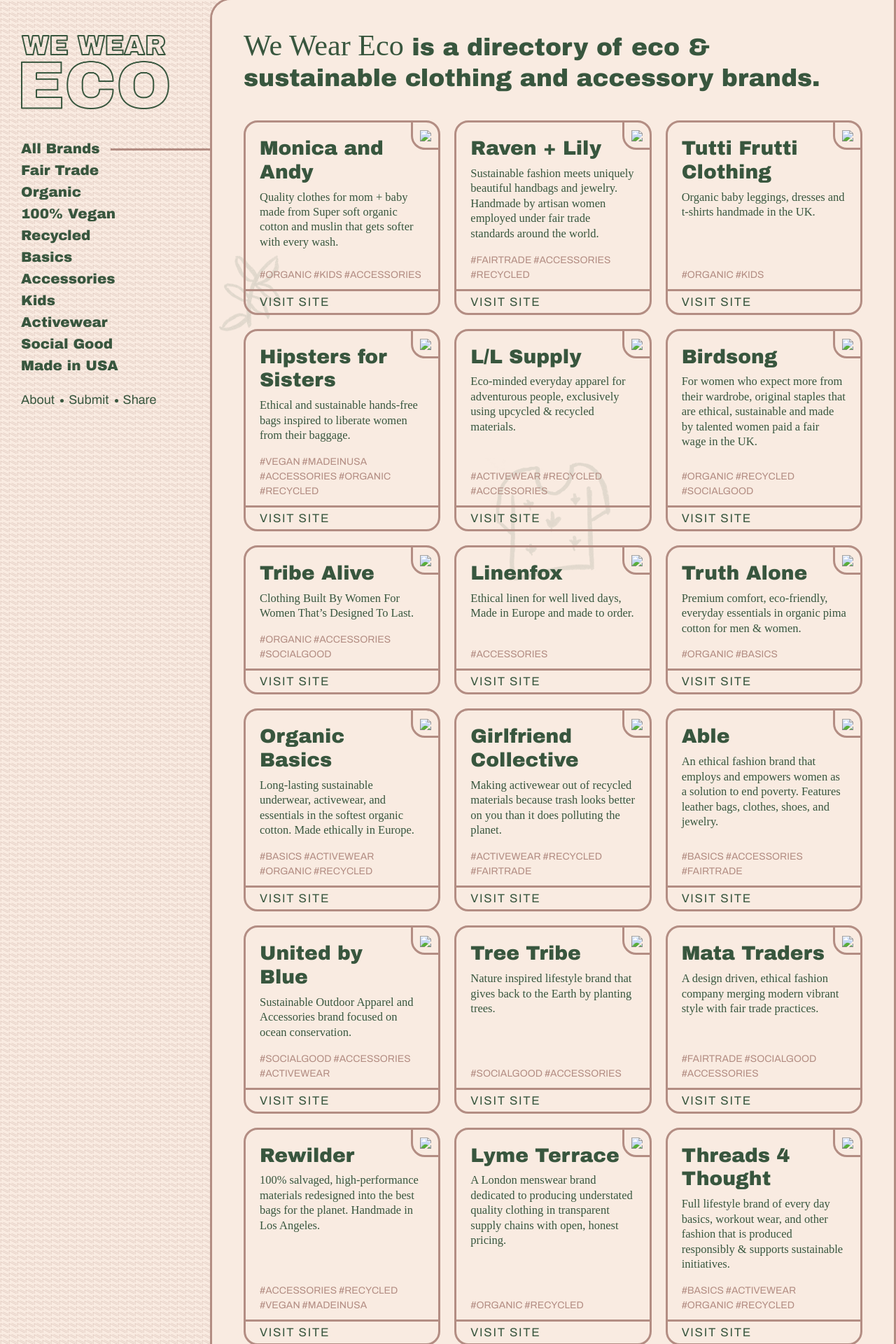
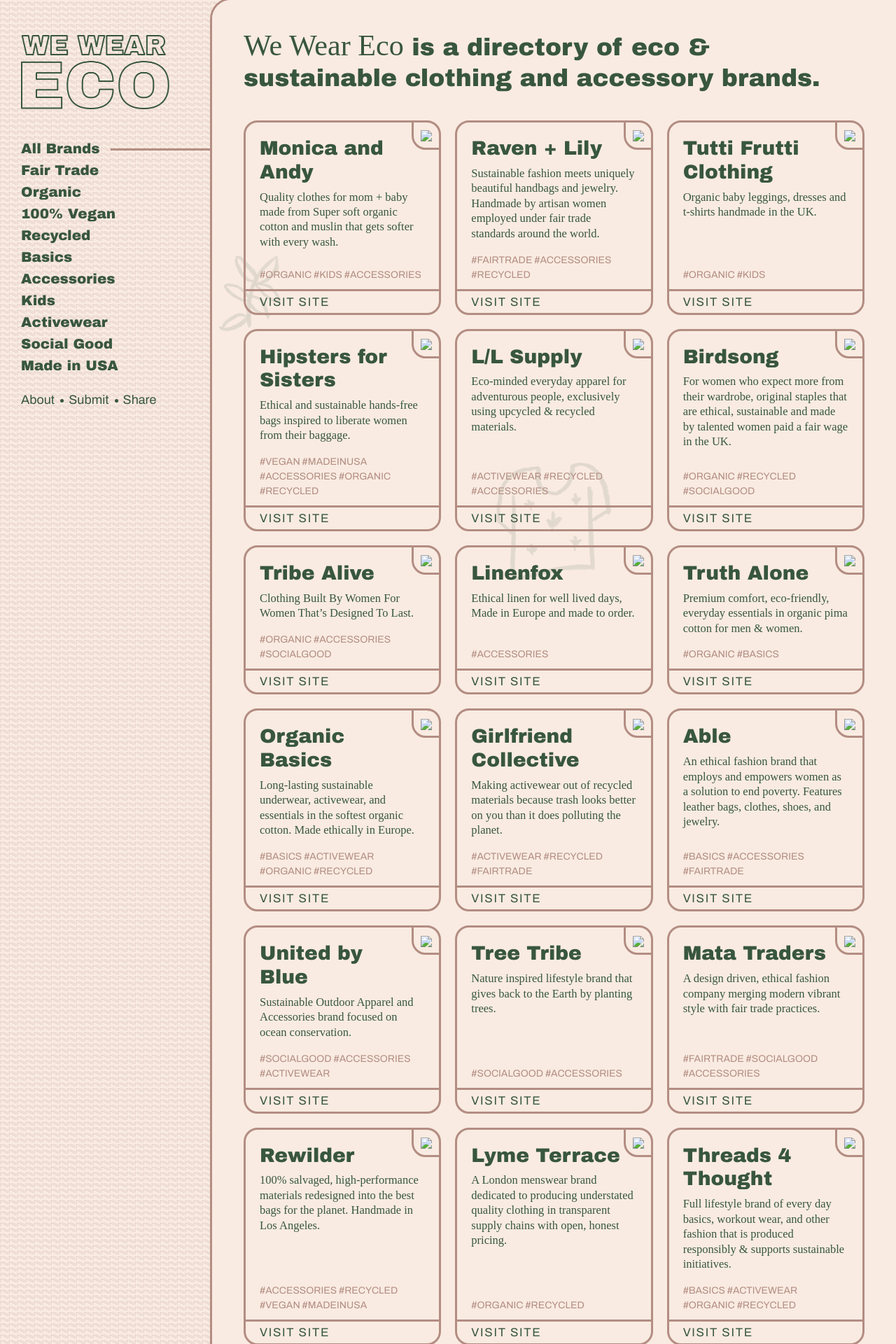
Before and after one commit to amiegrrl/we-wear-eco, a Jekyll site: the page built from index.markdown, in a window 1280 px wide. Shown: the top 1920 px of the page at 70% size. Built offline with Jekyll 4.4.1, drawn with Linux system fonts in a browser that asks for light colours; nearby versions of some CDN libraries; some web fonts are replaced.

Commit message:
border fix desktop + mobile

```diff
--- a/css/style.scss
+++ b/css/style.scss
@@ -77,10 +77,11 @@ h2 {
 	justify-content: flex-start;
 	align-items: stretch;
 	align-content: stretch;
+	overflow-x:hidden;
 
 	@media (min-width: $screen-sm) {
 		flex-wrap: nowrap;
-
+		overflow:auto;
 		height:100vh;
 	}
 
@@ -96,12 +97,13 @@ h2 {
     width: calc(100% + 6px);
 
     @media (min-width: $screen-sm) {
-		// margin-left:0;
 		width:auto;
 		overflow:auto;
 		overflow-x:hidden;
 		margin:0;
-		margin-top:-3px;
+		margin-top: -3px;
+	    border-bottom: 0;
+	    border-right: 0;
     }
 }
 
```
